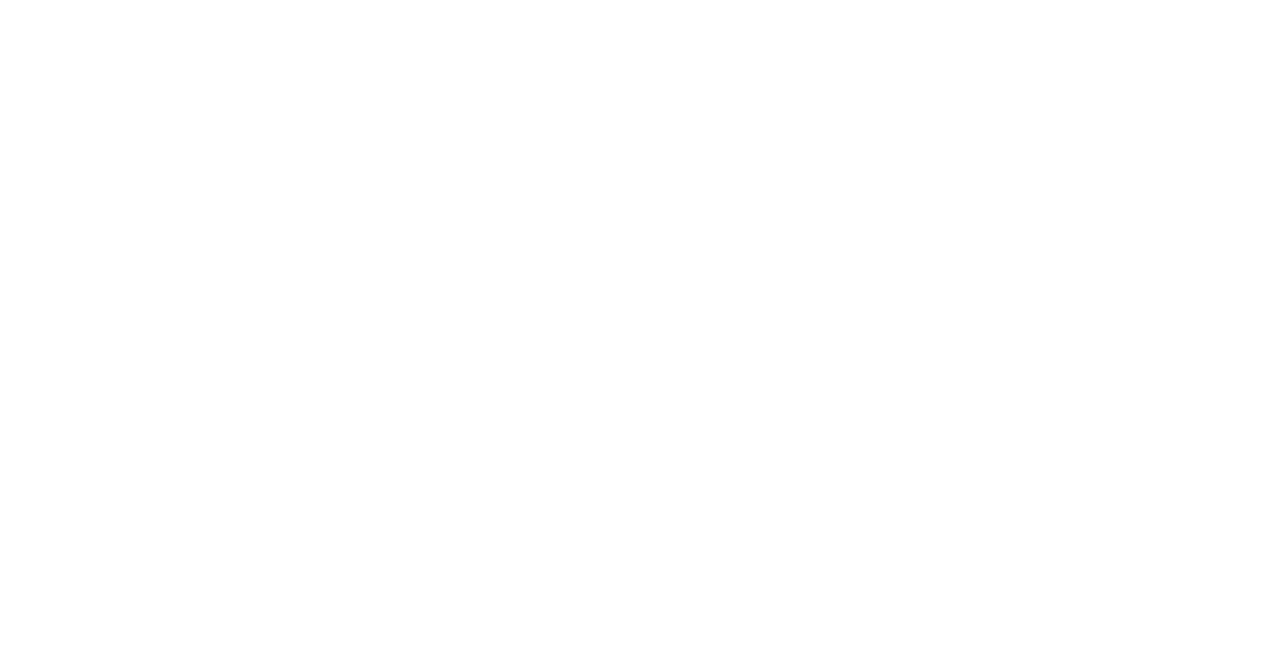
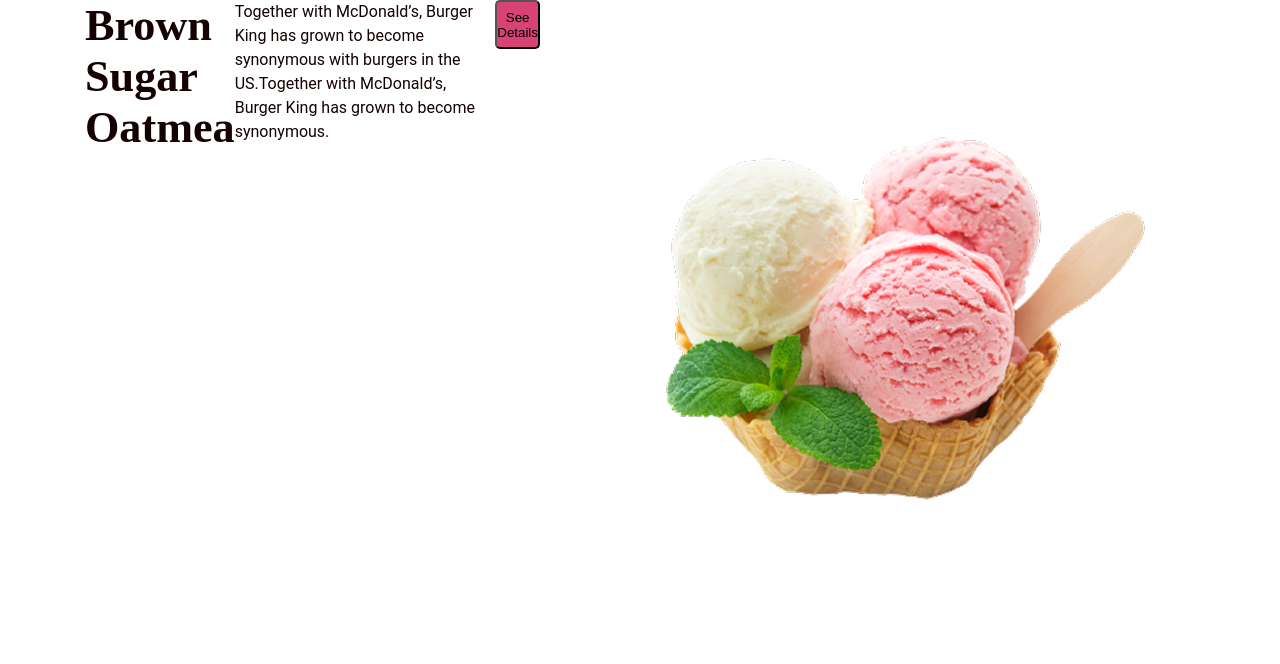
Before and after one commit to Izzatulloh95/gitFork, a plain HTML site: page index.html in a window 1280 px wide. Drawn offline with Linux system fonts and the light colour scheme.

Commit message:
icecream

```diff
--- a/index.html
+++ b/index.html
@@ -1,17 +1,33 @@
 <!DOCTYPE html>
 <html lang="en">
+
 <head>
     <meta charset="UTF-8">
     <meta name="viewport" content="width=device-width, initial-scale=1.0">
+    <link rel="stylesheet" href="./style/style.css">
     <title>Document</title>
 </head>
+
 <body>
     <header class="header">
         <nav class="nav"></nav>
         <div class="bunyod"></div>
     </header>
     <main>
-
+        <section class="icecream">
+            <div class="container">
+                <div class="icecream_div">
+                    <h2 class="sarlavha">Brown Sugar Oatmea</h2>
+                    <p class="matn">Together with McDonald’s, Burger King has grown to become synonymous with burgers in
+                        the US.Together with McDonald’s, Burger King has grown to become synonymous.</p>
+                    <button class="btn">See Details</button>
+                    <div class="icecream_div2">
+                        <img src="./images/nWvlMBTo86-removebg-preview 1.png" alt="">
+                    </div>
+                </div>
+            </div>
+        </section>
     </main>
 </body>
+
 </html>
--- a/style/style.css
+++ b/style/style.css
@@ -15,3 +15,26 @@
 header {
     background: #F2CEDA;
 }
+.icecream_div{
+display: flex;
+}
+.sarlavha{
+color: #150101;
+width: 349px;
+font-family: "Hind Madurai";
+font-weight: 600;
+font-size: 44.2px;
+}
+.matn{
+color: #150101;
+font-family: "Roboto";
+font-weight: 400;
+font-size: 16px;
+line-height: 24px;
+}
+.btn{
+background-color: #D64374;
+width: 165px;
+height: 49.13494873046875px;
+border-radius: 5px;
+}
```
Also changed, not shown: images/nWvlMBTo86-removebg-preview 1.png (added).
